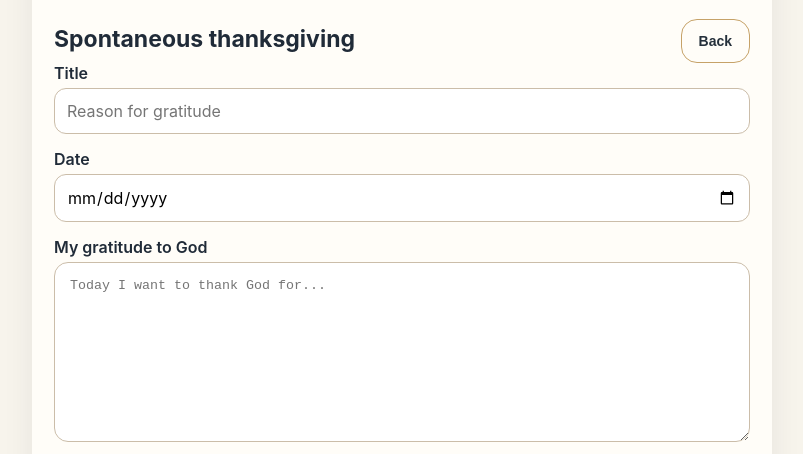
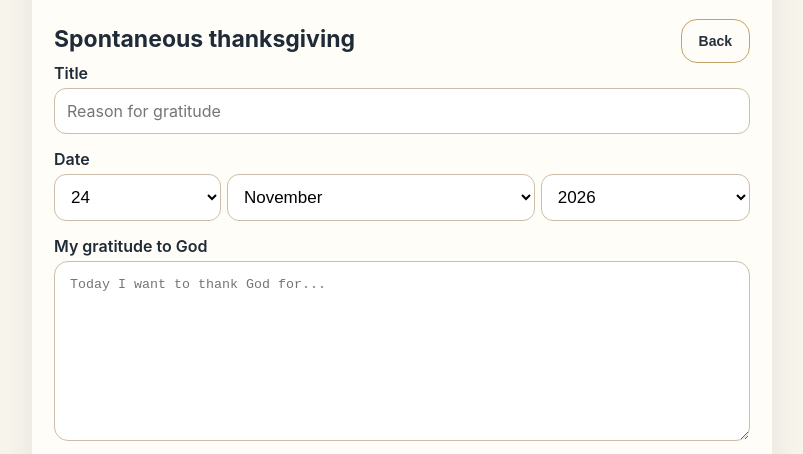
Before and after one commit to 1957Roberto/mis-plegarias, a plain HTML site: page index.html in a window 1280 px wide. Both pictures are taken after a click on the button 640 px from the left and 618 px from the top of the page. Shown: the part 346-800 px from the top of the page, without its empty margins (238-1041 px from the left). Drawn offline with Linux system fonts and the light colour scheme.

Commit message:
Refactor gratitude date input to use select elements

```diff
--- a/index.html
+++ b/index.html
@@ -44,11 +44,16 @@
   </div>
 
   <div style="margin-bottom:15px;">
-    <label for="gratitudeDate" data-i="gratitudeDateLabel">Fecha</label>
-    <input id="gratitudeDate" type="date"
-      style="display:block;width:100%;box-sizing:border-box;padding:12px;font:inherit;border:1px solid #cbbda9;border-radius:12px;margin-top:5px;">
+  <label id="gratitudeDateLabel" data-i="gratitudeDateLabel">Fecha</label>
+  <input id="gratitudeDate" type="hidden">
+
+  <div role="group" aria-labelledby="gratitudeDateLabel"
+       style="display:flex;gap:6px;margin-top:5px;">
+    <select id="gratitudeDay" style="flex:1;min-width:0;"></select>
+    <select id="gratitudeMonth" style="flex:2;min-width:0;"></select>
+    <select id="gratitudeYear" style="flex:1.3;min-width:0;"></select>
   </div>
-
+</div>
   <div style="margin-bottom:15px;">
     <label for="gratitudeText" data-i="gratitudeTextLabel">Mi agradecimiento a Dios</label>
     <textarea id="gratitudeText" maxlength="20000"
```
